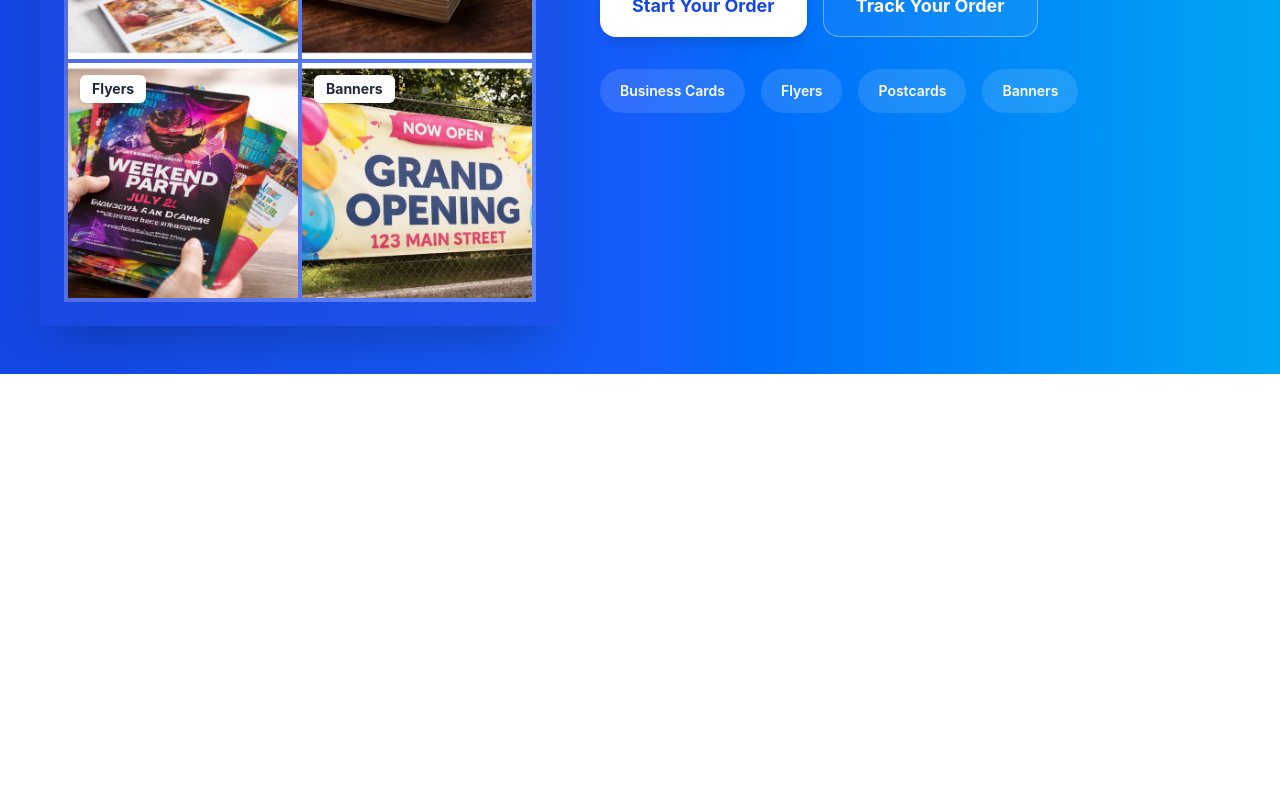
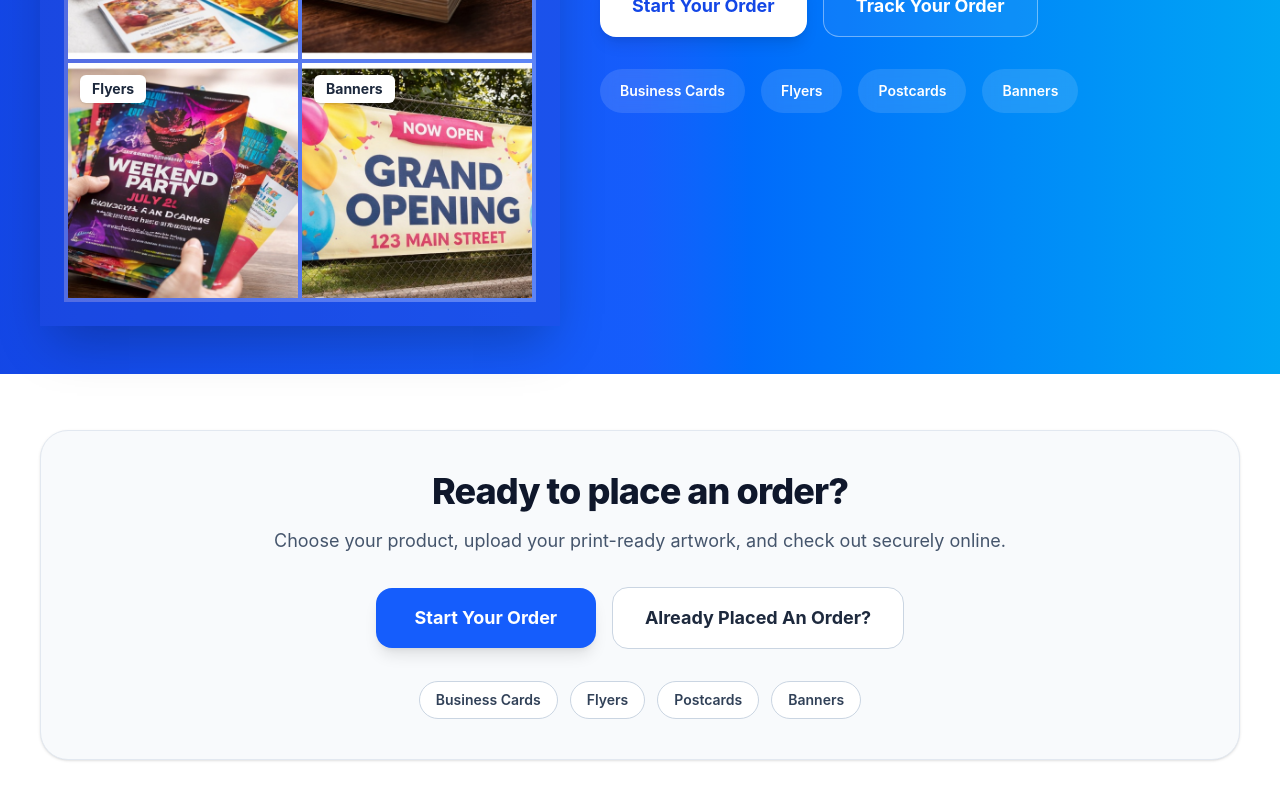
Before and after one commit to deworkenj-envision/Version-25a, a Next.js app: page / in a window 1280 px wide. Shown: the part 632-1432 px from the top of the page. Before the commit the page ends 1006 px from the top, so only its background shows below. Built offline with nearby package versions, Linux system fonts and the light colour scheme.

Commit message:
Update page.js

```diff
--- a/app/page.js
+++ b/app/page.js
@@ -1,5 +1,24 @@
 import Image from "next/image";
 import Link from "next/link";
+
+const products = [
+  {
+    name: "Business Cards",
+    href: "/order?product=Business%20Cards",
+  },
+  {
+    name: "Flyers",
+    href: "/order?product=Flyers",
+  },
+  {
+    name: "Postcards",
+    href: "/order?product=Postcards",
+  },
+  {
+    name: "Banners",
+    href: "/order?product=Banners",
+  },
+];
 
 export default function HomePage() {
   return (
@@ -8,13 +27,10 @@ export default function HomePage() {
       <section className="bg-gradient-to-r from-blue-700 via-blue-600 to-sky-500 text-white">
         <div className="mx-auto max-w-7xl px-6 py-10 md:px-10 md:py-12">
           <div className="grid items-center gap-10 lg:grid-cols-[520px_1fr]">
-
             {/* LEFT COLLAGE */}
             <div className="mx-auto w-full max-w-[520px]">
               <div className="overflow-hidden bg-[#2347d8]/40 p-6 shadow-2xl">
                 <div className="overflow-hidden bg-gradient-to-r from-[#2848db] via-[#2d57eb] to-[#3567f3]">
-
-                  {/* LOGO */}
                   <div className="flex min-h-[180px] items-center justify-center px-8 py-10">
                     <Image
                       src="/logo.png"
@@ -26,9 +42,7 @@ export default function HomePage() {
                     />
                   </div>
 
-                  {/* COLLAGE GRID */}
                   <div className="grid grid-cols-2 gap-[4px] bg-white/20 p-[4px]">
-
                     <div className="relative overflow-hidden bg-white">
                       <Image
                         src="/products/postcards.jpg"
@@ -84,7 +98,6 @@ export default function HomePage() {
                         Banners
                       </div>
                     </div>
-
                   </div>
                 </div>
               </div>
@@ -119,23 +132,64 @@ export default function HomePage() {
                 </Link>
               </div>
 
-              {/* PRODUCT QUICK LINKS */}
               <div className="mt-8 flex flex-wrap gap-4">
-                <Link href="/order?product=Business%20Cards" className="rounded-full bg-white/12 px-5 py-3 text-sm font-semibold text-white backdrop-blur-sm hover:bg-white/18">
-                  Business Cards
+                {products.map((product) => (
+                  <Link
+                    key={product.name}
+                    href={product.href}
+                    className="rounded-full bg-white/12 px-5 py-3 text-sm font-semibold text-white backdrop-blur-sm transition hover:bg-white/18"
+                  >
+                    {product.name}
+                  </Link>
+                ))}
+              </div>
+            </div>
+          </div>
+        </div>
+      </section>
+
+      {/* ORDER AREA BELOW HERO */}
+      <section className="bg-white">
+        <div className="mx-auto max-w-7xl px-6 py-14 md:px-10">
+          <div className="rounded-[28px] border border-slate-200 bg-slate-50 px-6 py-10 shadow-sm md:px-10">
+            <div className="mx-auto max-w-3xl text-center">
+              <h2 className="text-3xl font-extrabold tracking-tight text-slate-900 md:text-4xl">
+                Ready to place an order?
+              </h2>
+
+              <p className="mt-4 text-base leading-7 text-slate-600 md:text-lg">
+                Choose your product, upload your print-ready artwork, and check
+                out securely online.
+              </p>
+
+              <div className="mt-8 flex flex-col items-center justify-center gap-4 sm:flex-row">
+                <Link
+                  href="/order"
+                  className="inline-flex min-w-[220px] items-center justify-center rounded-2xl bg-blue-600 px-8 py-4 text-lg font-bold text-white shadow-lg transition hover:bg-blue-700"
+                >
+                  Start Your Order
                 </Link>
-                <Link href="/order?product=Flyers" className="rounded-full bg-white/12 px-5 py-3 text-sm font-semibold text-white backdrop-blur-sm hover:bg-white/18">
-                  Flyers
-                </Link>
-                <Link href="/order?product=Postcards" className="rounded-full bg-white/12 px-5 py-3 text-sm font-semibold text-white backdrop-blur-sm hover:bg-white/18">
-                  Postcards
-                </Link>
-                <Link href="/order?product=Banners" className="rounded-full bg-white/12 px-5 py-3 text-sm font-semibold text-white backdrop-blur-sm hover:bg-white/18">
-                  Banners
+
+                <Link
+                  href="/track"
+                  className="inline-flex min-w-[220px] items-center justify-center rounded-2xl border border-slate-300 bg-white px-8 py-4 text-lg font-bold text-slate-800 transition hover:bg-slate-100"
+                >
+                  Already Placed An Order?
                 </Link>
               </div>
+
+              <div className="mt-8 flex flex-wrap items-center justify-center gap-3">
+                {products.map((product) => (
+                  <Link
+                    key={product.name}
+                    href={product.href}
+                    className="rounded-full border border-slate-300 bg-white px-4 py-2 text-sm font-semibold text-slate-700 transition hover:border-blue-500 hover:text-blue-700"
+                  >
+                    {product.name}
+                  </Link>
+                ))}
+              </div>
             </div>
-
           </div>
         </div>
       </section>
```
